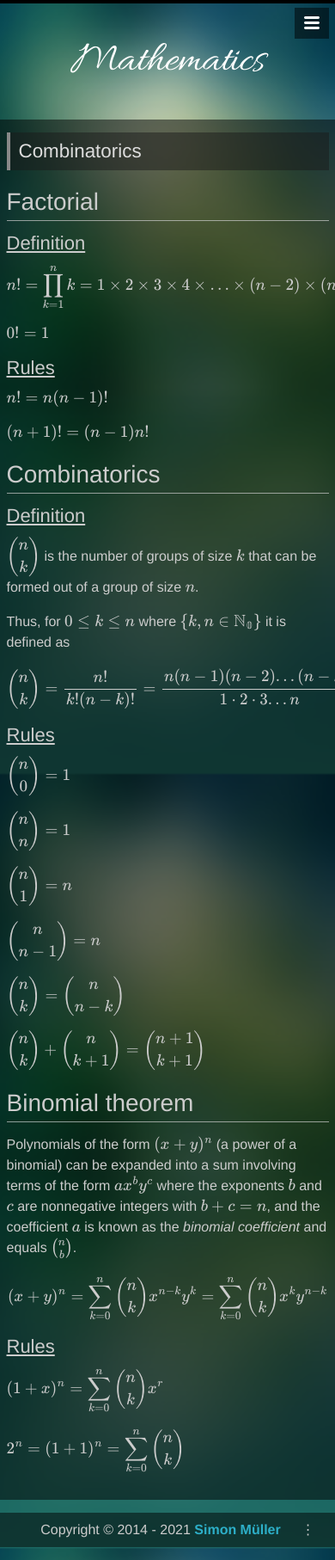
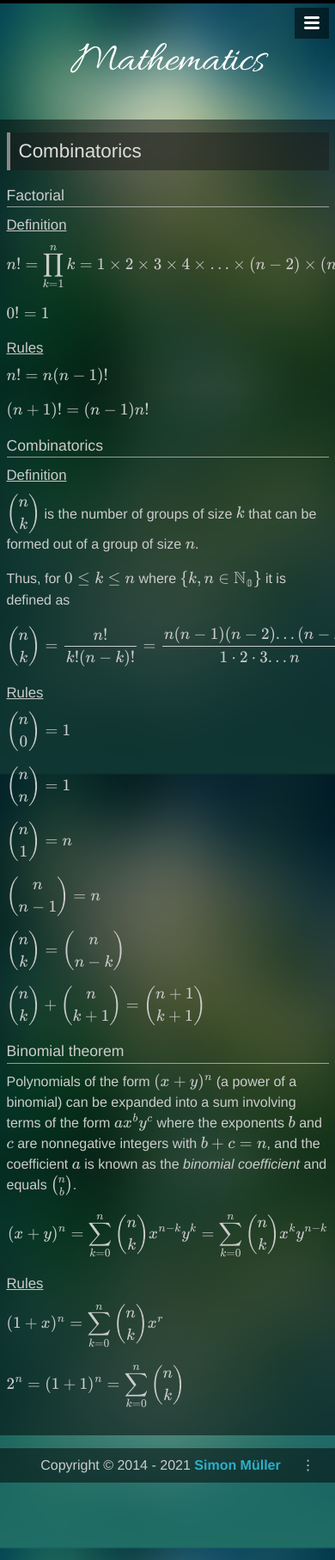
Before and after one commit to samuller/samuller.net, a Jekyll site: the page built from notes/math-combinatorics.md, in a window 390 px wide. Shown: the whole page at 86% size. Built offline with Jekyll 4.4.1, drawn with Linux system fonts in a browser that asks for light colours; formulas are drawn with MathJax 3.

Commit message:
Decrease disproportionate heading size on mobile

```diff
--- a/_sass/_layout.scss
+++ b/_sass/_layout.scss
@@ -259,7 +259,7 @@
     // line-height: 1;
 
     @include media-query($on-laptop) {
-        // font-size: 36px;
+        // font-size: 36px; // h2, h3, h4: 28px, 22px, 18px
     }
 }
 
@@ -273,27 +273,15 @@
         line-height: 1.5em;
         border-bottom: 1px solid rgba(var(--text-color-rgb), 0.7);
         margin-bottom: 0.5em;
-
-        @include media-query($on-laptop) {
-            font-size: 28px;
-        }
     }
 
     h3 {
         font-size: 1.05em;
         margin-bottom: 0.5em;
         text-decoration: underline;
-
-        @include media-query($on-laptop) {
-            font-size: 22px;
-        }
     }
 
     h4 {
         font-size: 0.7em;
-
-        @include media-query($on-laptop) {
-            font-size: 18px;
-        }
     }
 }
```
